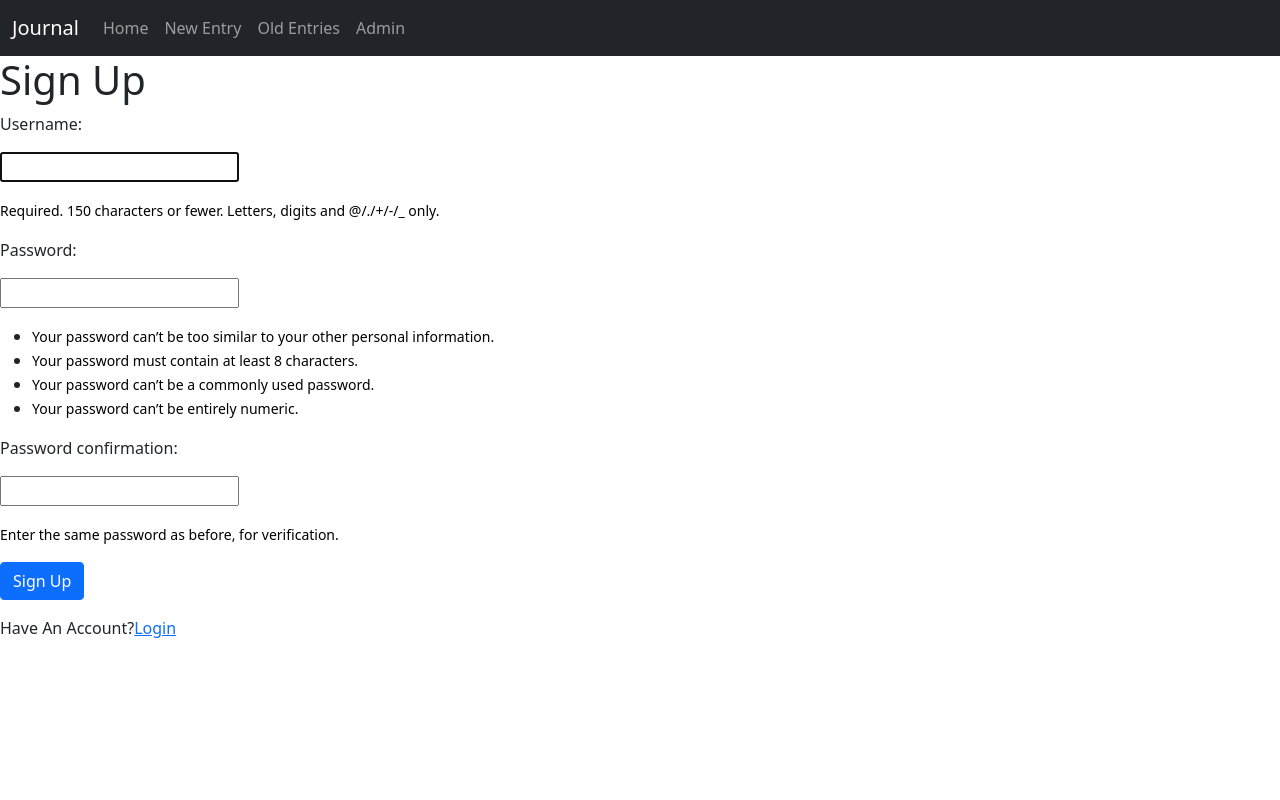
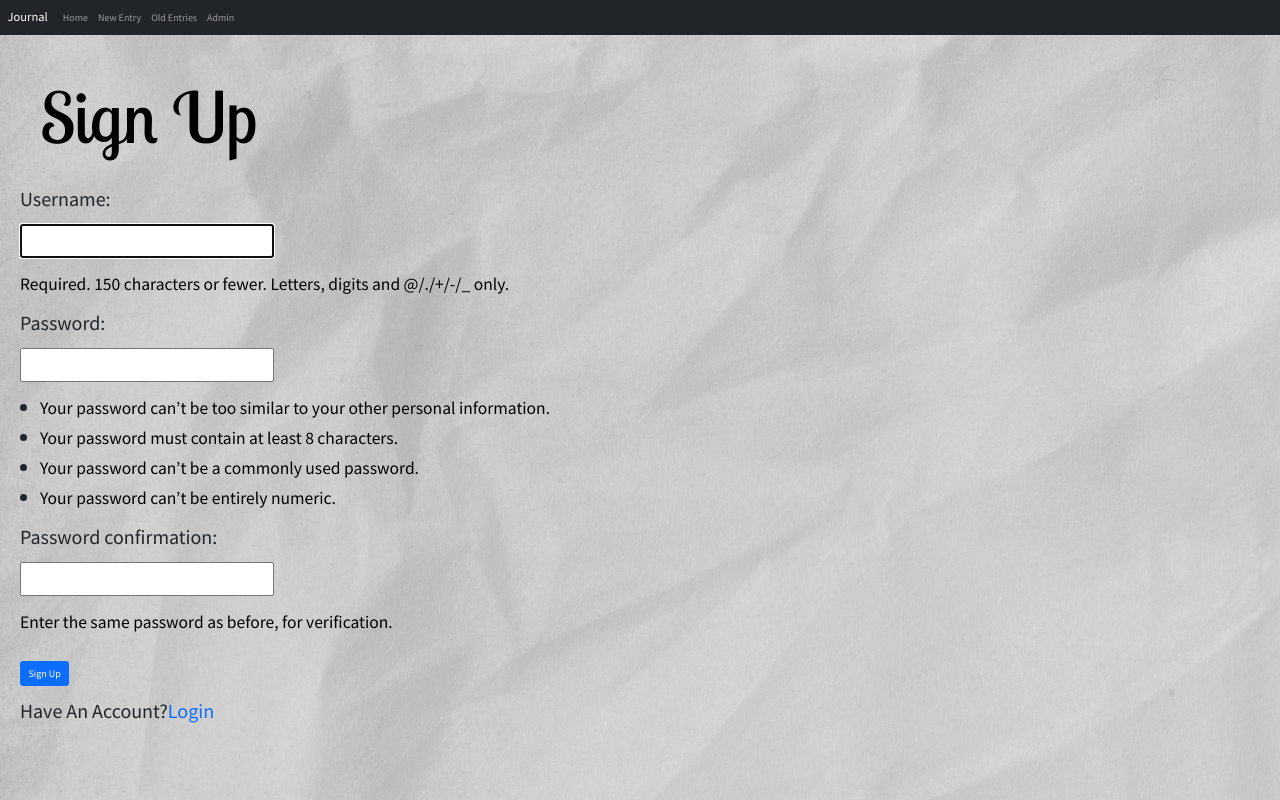
Before and after one commit to lcunnin/django-journalapp, a Django app: page /register/ in a window 1280 px wide. Run offline with Django 3.2, Linux system fonts and the light colour scheme.

Commit message:
css users

```diff
--- a/entries/static/base/css/main.css
+++ b/entries/static/base/css/style.css
@@ -27,9 +27,13 @@
 }
 
 h4 {
-    font-size: 2rem;
+    font-size: 4rem;
     text-decoration: none;
     margin-bottom: 15px;
+}
+
+a {
+    text-decoration: none;
 }
 
 body {
@@ -40,21 +44,37 @@
 
 .welcome-container {
     padding: 20px 20px 20px 40px;
-    font-size: 2rem;
+    font-size: 3rem;
 }
 .home-container {
     padding: 20px 20px 20px 20px;
 }
 
 .form-container {
+    margin-left: 20px;
     padding: 20px 20px 20px 20px;
     font-size: 20pt;
+}
+
+.form-container button {
+    margin-top: 15px;
+    font-size: 25px;
+}
+
+.register-container {
+    margin-left: 20px;
+    font-size: 2rem;
+}
+
+.register-container button {
+    margin-top: 15px;
+    font-size: 10px;
 }
 
 .journal-description {
     margin-left: 20px;
     padding: 20px 20px 20px 20px;
-    font-size: 20pt;
+    font-size: 25pt;
 }
 
 .new-entry-field {
@@ -63,5 +83,5 @@
 
 .old-entry-container {
     padding: 20px 10px 20px 10px;
-    font-size: 15pt;
+    font-size: 20pt;
 }
--- a/entries/templates/users/register.html
+++ b/entries/templates/users/register.html
@@ -2,8 +2,7 @@
 
 {% block content %}
 <h1>Sign Up</h1>
-<div class="form-container">
-
+<div class="register-container">
 <form method="post">
     {% csrf_token %}
     {% for field in form %}
--- a/journalapp/settings.py
+++ b/journalapp/settings.py
@@ -125,7 +125,5 @@
 
 DEFAULT_AUTO_FIELD = 'django.db.models.BigAutoField'
 
-STATIC_URL='static/'
-CRISPY_TEMPLATE_PACK='bootstrap4'
 LOGIN_REDIRECT_URL='index'
 LOGIN_URL='login'
```
Also changed, not shown: entries/templates/users/login.html (+4 -6 lines).
